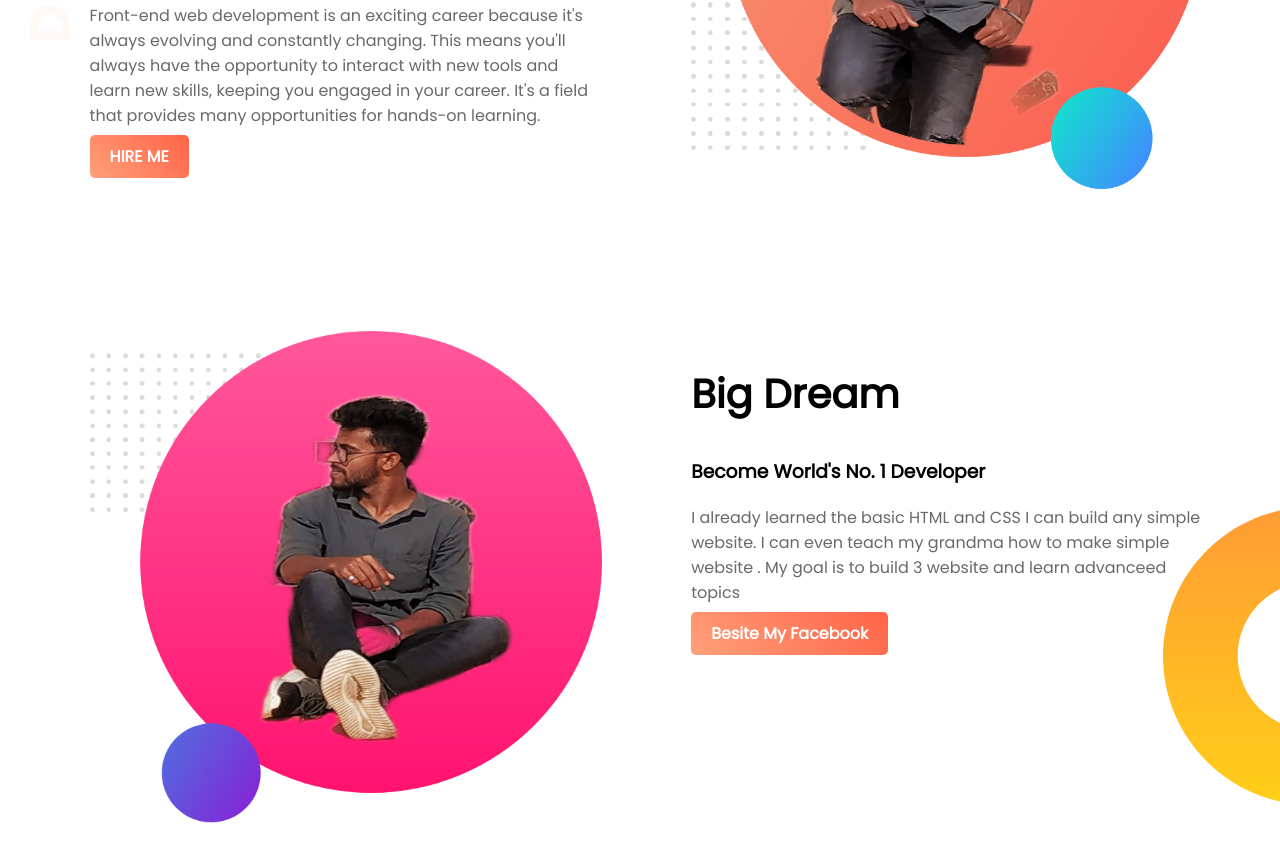
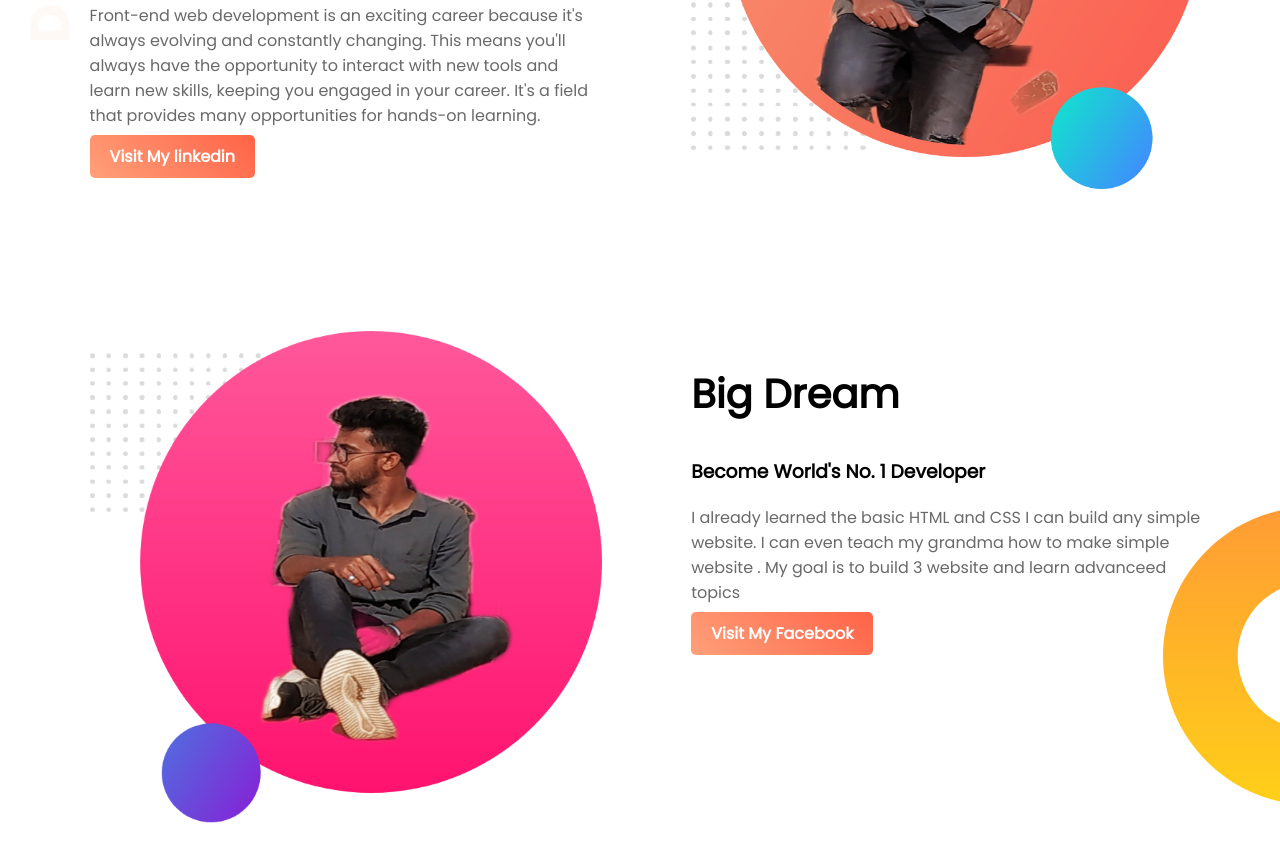
Before and after one commit to ariyansuhan009/web-portfolio, a plain HTML site: page index.html in a window 1280 px wide. Shown: the part 319-1171 px from the top of the page. Drawn offline with Linux system fonts and the light colour scheme.

Commit message:
Finished First Website

```diff
--- a/index.html
+++ b/index.html
@@ -15,7 +15,7 @@
                 <h1><span class="orange-highlight">Ariyan Sohan</span> World</h1>
                 <h3>World-class professional web developer</h3>
                 <p>Front-end web development is an exciting career because it's always evolving and constantly changing. This means you'll always have the opportunity to interact with new tools and learn new skills, keeping you engaged in your career. It's a field that provides many opportunities for hands-on learning.</p>
-                <a class="link-button" target="_blank" href="https://linkenin.com/ariyansohan009">HIRE ME</a>
+                <a class="link-button" target="_blank" href="https://www.linkedin.com/in/ariyan-sohan-105443182/">Visit My linkedin</a>
             </div>
             <div class="half-width">
                 <img src="images/profile1.png" alt="">
@@ -29,7 +29,7 @@
                 <h2>Big Dream</h2>
                 <h3>Become World's No. 1 Developer</h3>
                 <p>I already learned the basic HTML and CSS I can build any simple website. I can even teach my grandma how to make simple website . My goal is to build 3 website and learn advanceed topics</p>
-                <a class="link-button" target="_blank" href="https://www.facebook.com/ariyansohan009">Besite My Facebook</a>
+                <a class="link-button" target="_blank" href="https://www.facebook.com/ariyan.sohan.1612">Visit My Facebook</a>
             </div>
         </section>
         <section class="experiance-area">
```
